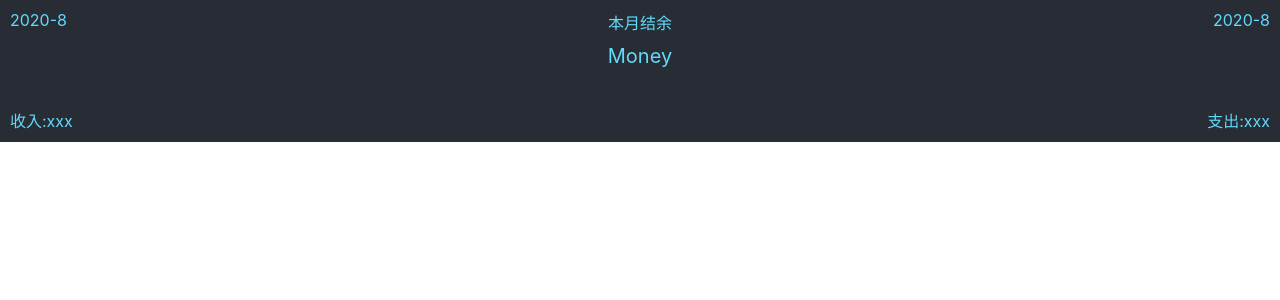
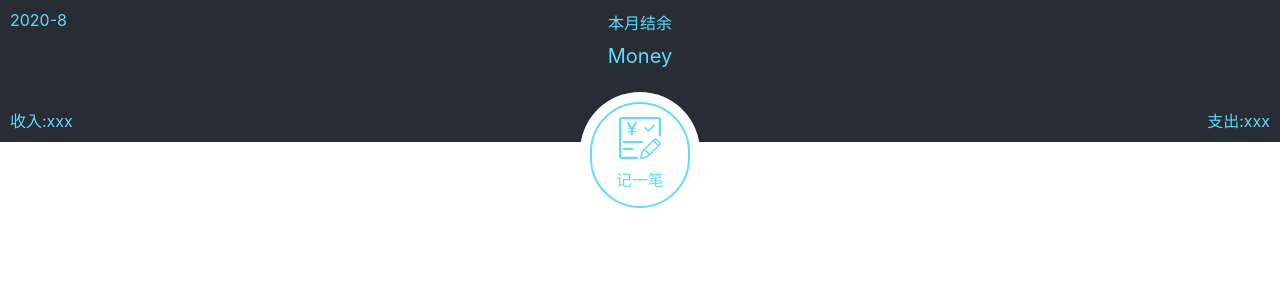
Before and after one commit to Freddy-Gong/charge-account-2, a React app: page /money in a window 1280 px wide. Shown: the top 300 px of the page. Built offline with nearby package versions, Linux system fonts and the light colour scheme.

Commit message:
Home Page 样式完成

```diff
--- a/config/webpack.config.js
+++ b/config/webpack.config.js
@@ -52,7 +52,7 @@ const sassModuleRegex = /\.module\.(scss|sass)$/;
 
 // This is the production and development configuration.
 // It is focused on developer experience, fast rebuilds, and a minimal bundle.
-module.exports = function(webpackEnv) {
+module.exports = function (webpackEnv) {
   const isEnvDevelopment = webpackEnv === 'development';
   const isEnvProduction = webpackEnv === 'production';
 
@@ -348,6 +348,13 @@ module.exports = function(webpackEnv) {
           // match the requirements. When no loader matches it will fall
           // back to the "file" loader at the end of the loader list.
           oneOf: [
+            {
+              test: /\.svg$/,
+              use: [
+                'svg-sprite-loader',
+                'svgo-loader',
+              ]
+            },
             // "url" loader works like "file" loader except that it embeds assets
             // smaller than specified limit in bytes as data URLs to avoid requests.
             // A missing `test` is equivalent to a match.
--- a/package.json
+++ b/package.json
@@ -89,7 +89,9 @@
   },
   "devDependencies": {
     "@types/styled-components": "^5.1.2",
-    "node-sass": "npm:dart-sass"
+    "node-sass": "npm:dart-sass",
+    "svg-sprite-loader": "^5.0.0",
+    "svgo-loader": "^2.2.1"
   },
   "jest": {
     "roots": [
--- a/src/index.scss
+++ b/src/index.scss
@@ -8,7 +8,10 @@ body {
   -moz-osx-font-smoothing: grayscale;
   height: 100vh;
 }
-
+.icon{
+  width:3em;
+  height:3em;
+}
 
 code {
   font-family: source-code-pro, Menlo, Monaco, Consolas, 'Courier New',
--- a/src/view/Money.tsx
+++ b/src/view/Money.tsx
@@ -1,5 +1,6 @@
 import React from 'react'
 import styled from 'styled-components'
+require('icon/Money.svg')
 
 const Wrapper = styled.section`
     background:rgb(40,44,52);
@@ -9,6 +10,9 @@ const Wrapper = styled.section`
         display:flex;
         justify-content:space-between;
         padding:10px 10px;
+        > .in{
+            color:rgb(40,44,52);
+        }
     }
     > main{
         display:flex;
@@ -23,26 +27,57 @@ const Wrapper = styled.section`
     }
 `
 const IconWrapper = styled.div`
-
+    position:relative;
+    > div{
+        background:white;
+        left:50%;
+        top:-50px;
+        transform:translate(-50%);
+        position:absolute;
+        border-radius:60px;
+        > div{
+            color:rgb(97,218,251);
+            display:flex;
+            justify-content;center;
+            align-item:center;
+            flex-direction:column;
+            border:2px solid rgb(97,218,251);
+            margin:10px;
+            border-radius:60px;
+            padding:10px 24px;
+            > span{
+                margin:5px 0;
+            }
+        }
+    }
 `
 
 const Money = () => {
     return (
+        <>
             <Wrapper>
                 <header>
                     <span>2020-8</span>
                     <span>本月结余</span>
-                <span>2020-8</span>
+                    <span className="in">2020-8</span>
                 </header>
                 <main>Money</main>
                 <footer>
                     <span>收入:xxx</span>
                     <span>支出:xxx</span>
                 </footer>
+            </Wrapper >
             <IconWrapper>
-                <div></div>
+                <div>
+                    <div>
+                        <svg className="icon">
+                            <use xlinkHref="#Money" />
+                        </svg>
+                        <span>记一笔</span>
+                    </div>
+                </div>
             </IconWrapper>
-        </Wrapper>
+        </>
     )
 }
 
```
Also changed, not shown: src/icon/Money.svg (added), 1 other file (tests, documents, lock files or other folders). Lines whose indentation alone changed are shown as unchanged.
